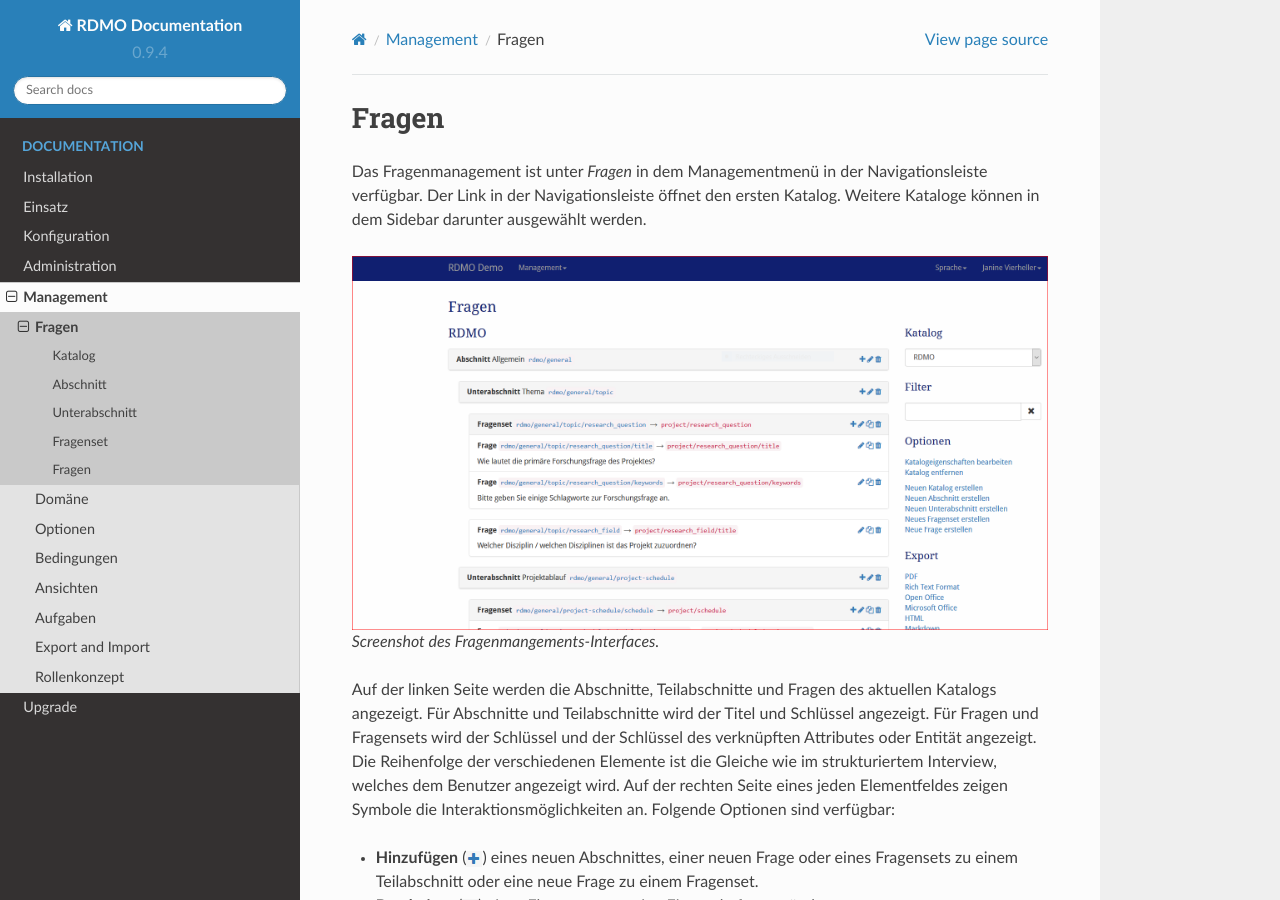
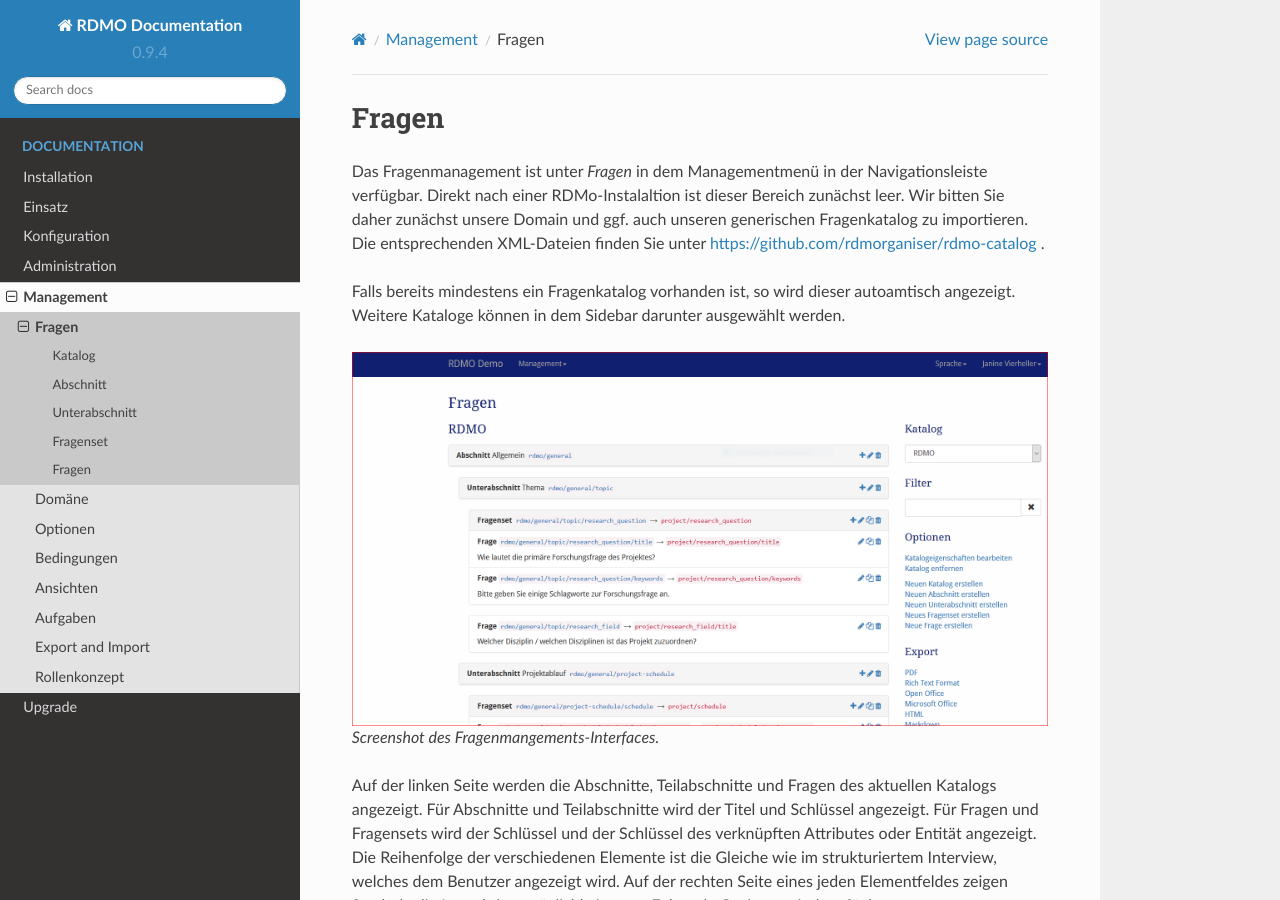
Before and after one commit to rdmorganiser/rdmo-docs-de, a Sphinx documentation site: the page built from docs/management/questions.rst, in a window 1280 px wide and 900 px high. Built offline with Sphinx 7.4.7 and the Read the Docs theme 2.0.0, drawn with Linux system fonts in a browser that asks for light colours.

Commit message:
add info about import

```diff
--- a/docs/management/questions.rst
+++ b/docs/management/questions.rst
@@ -1,7 +1,9 @@
 Fragen
 ------
 
-Das Fragenmanagement ist unter *Fragen* in dem Managementmenü in der Navigationsleiste verfügbar. Der Link in der Navigationsleiste öffnet den ersten Katalog. Weitere Kataloge können in dem Sidebar darunter ausgewählt werden.
+Das Fragenmanagement ist unter *Fragen* in dem Managementmenü in der Navigationsleiste verfügbar. Direkt nach einer RDMo-Instalaltion ist dieser Bereich zunächst leer. Wir bitten Sie daher zunächst unsere Domain und ggf. auch unseren generischen Fragenkatalog zu importieren. Die entsprechenden XML-Dateien finden Sie unter https://github.com/rdmorganiser/rdmo-catalog .
+
+Falls bereits mindestens ein Fragenkatalog vorhanden ist, so wird dieser autoamtisch angezeigt. Weitere Kataloge können in dem Sidebar darunter ausgewählt werden.
 
 .. figure:: ../_static/img/screens/Fragen.PNG
    :target: ../_static/img/screens/Fragen.PNG
```
